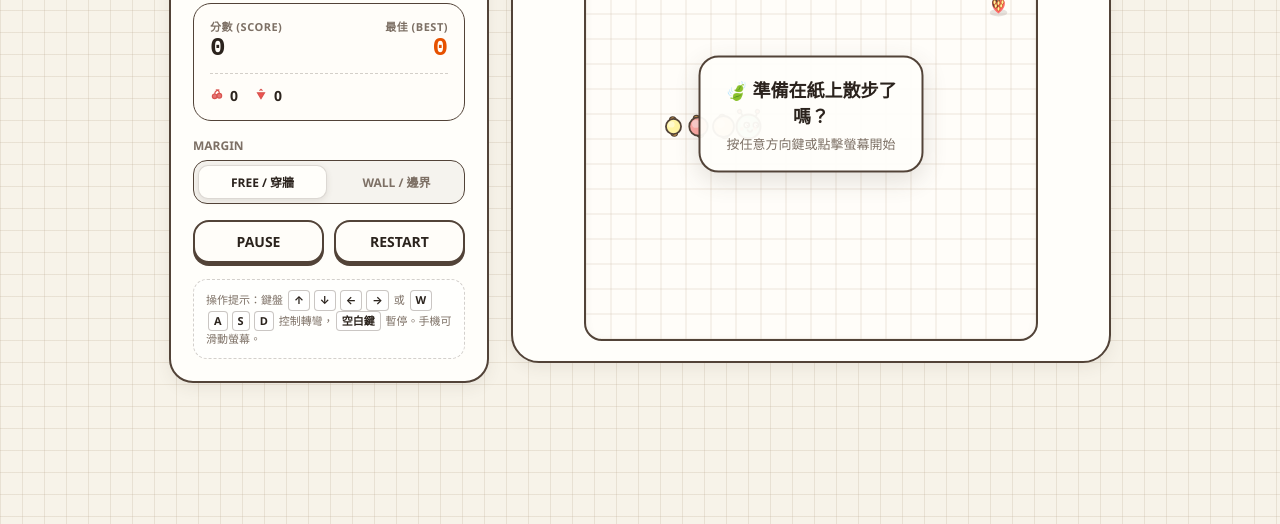
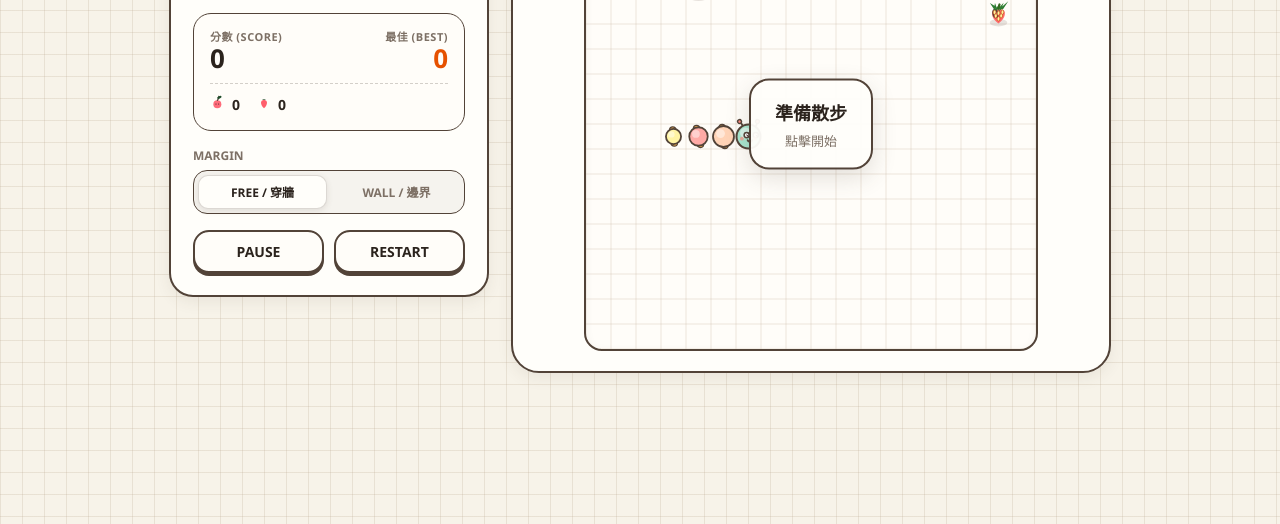
Before and after one commit to yunning0906/notebook-arcade, a website: page games/doodle-snake/index.html in a window 1280 px wide. Shown: the part 276-800 px from the top of the page. Drawn offline with Linux system fonts and the light colour scheme.

Commit message:
feat: clean snake UI (remove control guides and emojis, remove slashed zero font, update cherry to Suika Game hand-drawn style)

```diff
--- a/games/doodle-snake/index.html
+++ b/games/doodle-snake/index.html
@@ -62,13 +62,22 @@
                 <div class="fruit-stats">
                     <div class="fruit-stat-item" title="Cherries">
                         <span class="fruit-badge">
-                            <svg viewBox="0 0 24 24" width="14" height="14" fill="none" stroke="#D9534F" stroke-width="2"><circle cx="8" cy="16" r="4" fill="#E57373"></circle><circle cx="16" cy="15" r="4" fill="#E57373"></circle><path d="M8 12c0-5 6-7 8-7"></path><path d="M16 11c0-4-3-6-6-6"></path></svg>
+                            <svg viewBox="0 0 24 24" width="16" height="16" fill="none">
+                                <circle cx="11" cy="14" r="6" fill="#FF6B7A"></circle>
+                                <path d="M11 8 Q15 3 13 2" stroke="#524338" stroke-width="1.8" stroke-linecap="round"></path>
+                                <ellipse cx="14" cy="3.5" rx="3.5" ry="1.8" fill="#1E4D2B" transform="rotate(-20 14 3.5)"></ellipse>
+                                <circle cx="9" cy="13.5" r="0.8" fill="#222"></circle>
+                                <circle cx="13" cy="13.5" r="0.8" fill="#222"></circle>
+                            </svg>
                         </span>
                         <span id="cherryCount">0</span>
                     </div>
                     <div class="fruit-stat-item" title="Strawberries">
                         <span class="fruit-badge">
-                            <svg viewBox="0 0 24 24" width="14" height="14" fill="none" stroke="#D9534F" stroke-width="2"><polygon points="12,20 6,10 18,10" fill="#EF5350"></polygon><path d="M10 7c0-2 2-3 2-3s2 1 2 3"></path></svg>
+                            <svg viewBox="0 0 24 24" width="16" height="16" fill="none">
+                                <path d="M12 20 C6 14 6 8 12 7 C18 8 18 14 12 20 Z" fill="#FF5E6C"></path>
+                                <path d="M9 7 Q12 5 15 7" fill="#1E4D2B"></path>
+                            </svg>
                         </span>
                         <span id="strawberryCount">0</span>
                     </div>
@@ -95,11 +104,6 @@
                     <span>RESTART</span>
                 </button>
             </div>
-
-            <!-- Controls Guide -->
-            <div class="keyboard-guide">
-                <p>操作提示：鍵盤 <span>↑</span><span>↓</span><span>←</span><span>→</span> 或 <span>W</span><span>A</span><span>S</span><span>D</span> 控制轉彎，<span>空白鍵</span> 暫停。手機可滑動螢幕。</p>
-            </div>
         </aside>
 
         <!-- Center: Game Board Card -->
@@ -109,21 +113,21 @@
 
                 <!-- Initial Start Hint Overlay -->
                 <div id="startHint" class="overlay-msg">
-                    <div class="hint-title">🍃 準備在紙上散步了嗎？</div>
-                    <div class="hint-sub">按任意方向鍵或點擊螢幕開始</div>
+                    <div class="hint-title">準備散步</div>
+                    <div class="hint-sub">點擊開始</div>
                 </div>
 
                 <!-- Pause Overlay -->
                 <div id="pauseOverlay" class="overlay-msg hidden">
-                    <div class="hint-title">☕ 休息一下</div>
-                    <div class="hint-sub">點擊繼續或按空白鍵恢復</div>
+                    <div class="hint-title">暫停中</div>
+                    <div class="hint-sub">點擊繼續</div>
                 </div>
 
                 <!-- Game Over Memo Modal -->
                 <div id="gameOverModal" class="modal-backdrop hidden">
                     <div class="modal-memo">
-                        <h2 class="modal-title">漫步結束囉 🌸</h2>
-                        <p id="gameOverReason" class="modal-reason">哎呀，小毛毛蟲撞到自己的身體了！</p>
+                        <h2 class="modal-title">漫步結束</h2>
+                        <p id="gameOverReason" class="modal-reason">毛毛蟲撞到了！</p>
 
                         <div class="modal-scores">
                             <div class="modal-score-item">
@@ -137,7 +141,7 @@
                         </div>
 
                         <button id="btnPlayAgain" class="btn-play-again">
-                            再散步一次 🌱
+                            再散步一次
                         </button>
                     </div>
                 </div>
--- a/games/doodle-snake/js/food.js
+++ b/games/doodle-snake/js/food.js
@@ -122,93 +122,63 @@ class FoodManager {
     }
 
     /**
-     * 繪製手繪雙櫻桃 (Cherries)
+     * 繪製像 Suika Game 一樣的手繪櫻桃 (Cherry)
+     * 純手繪色鉛筆質感、棕色果梗、橘子墨綠色葉片與小黑點五官，完全無貼圖
      */
     _renderCherry(ctx) {
-        const r = this.gridSize * 0.28;
-        const stemTopX = 0;
-        const stemTopY = -r * 1.5;
-        const leftX = -r * 0.72;
-        const leftY = r * 0.45;
-        const rightX = r * 0.75;
-        const rightY = r * 0.2;
+        const r = this.gridSize * 0.36;
 
-        // 1. 綠色果梗與小嫩葉
-        ctx.strokeStyle = '#558B2F';
+        ctx.save();
+        ctx.translate(0, r * 0.2);
+
+        // 1. 手繪櫻桃果肉本體 (Suika Game 溫潤粉彩紅，無黑粗框)
+        ctx.fillStyle = '#FF6B7A';
+        ctx.beginPath();
+        ctx.arc(0, 0, r, 0, Math.PI * 2);
+        ctx.fill();
+
+        // 柔和微光高光
+        ctx.fillStyle = 'rgba(255, 255, 255, 0.45)';
+        ctx.beginPath();
+        ctx.ellipse(-r * 0.35, -r * 0.35, r * 0.28, r * 0.16, -Math.PI / 4, 0, Math.PI * 2);
+        ctx.fill();
+
+        // 2. 棕色手繪果梗
+        ctx.strokeStyle = '#524338';
         ctx.lineWidth = 2.2;
         ctx.lineCap = 'round';
-
-        // 左梗 (自然弧線)
         ctx.beginPath();
-        ctx.moveTo(stemTopX, stemTopY);
-        ctx.quadraticCurveTo(-r * 0.3, -r * 0.5, leftX, leftY - r * 0.5);
+        ctx.moveTo(0, -r * 0.85);
+        ctx.quadraticCurveTo(r * 0.35, -r * 1.45, r * 0.25, -r * 1.65);
         ctx.stroke();
 
-        // 右梗
+        // 3. 橘子墨綠色小嫩葉 (Suika Game 經典墨綠葉片)
+        ctx.fillStyle = '#1E4D2B';
         ctx.beginPath();
-        ctx.moveTo(stemTopX, stemTopY);
-        ctx.quadraticCurveTo(r * 0.5, -r * 0.4, rightX, rightY - r * 0.5);
+        ctx.ellipse(r * 0.32, -r * 1.55, r * 0.34, r * 0.17, -Math.PI / 6, 0, Math.PI * 2);
+        ctx.fill();
+
+        // 4. Suika Game 經典可愛手繪小黑圓點雙眼與微笑
+        const eyeOffsetX = r * 0.32;
+        const eyeOffsetY = r * 0.06;
+        const eyeRadius = Math.max(1.6, r * 0.08);
+        const pencilLead = '#222222';
+
+        // 雙眼
+        ctx.fillStyle = pencilLead;
+        ctx.beginPath();
+        ctx.arc(-eyeOffsetX, eyeOffsetY, eyeRadius, 0, Math.PI * 2);
+        ctx.arc(eyeOffsetX, eyeOffsetY, eyeRadius, 0, Math.PI * 2);
+        ctx.fill();
+
+        // 可愛微彎手繪笑臉
+        ctx.strokeStyle = pencilLead;
+        ctx.lineWidth = 1.6;
+        ctx.lineCap = 'round';
+        ctx.beginPath();
+        ctx.arc(0, eyeOffsetY + r * 0.12, r * 0.14, 0.25, Math.PI - 0.25);
         ctx.stroke();
 
-        // 梗頂端連接點
-        ctx.beginPath();
-        ctx.arc(stemTopX, stemTopY, 2, 0, Math.PI * 2);
-        ctx.fillStyle = '#33691E';
-        ctx.fill();
-
-        // 小綠葉 (手繪粉彩葉片)
-        ctx.save();
-        ctx.translate(stemTopX + 2, stemTopY + 2);
-        ctx.rotate(0.35);
-        ctx.beginPath();
-        ctx.ellipse(6, -2, 7, 3.8, 0.2, 0, Math.PI * 2);
-        ctx.fillStyle = '#81C784';
-        ctx.fill();
-        ctx.strokeStyle = '#33691E';
-        ctx.lineWidth = 1.2;
-        ctx.stroke();
-        ctx.restore();
-
-        // 2. 左櫻桃主體
-        this._drawCherryGlobe(ctx, leftX, leftY, r);
-
-        // 3. 右櫻桃主體
-        this._drawCherryGlobe(ctx, rightX, rightY, r);
-    }
-
-    _drawCherryGlobe(ctx, cx, cy, r) {
-        ctx.save();
-        // 柔和粉彩紅底色
-        ctx.beginPath();
-        ctx.arc(cx, cy, r, 0, Math.PI * 2);
-        ctx.fillStyle = '#FF5252';
-        ctx.fill();
-
-        // 頂部小凹槽
-        ctx.beginPath();
-        ctx.arc(cx, cy - r * 0.85, 2.5, 0, Math.PI);
-        ctx.strokeStyle = '#7f0000';
-        ctx.lineWidth = 1.2;
-        ctx.stroke();
-
-        // 柔亮高光 (Watercolor Shine)
-        ctx.beginPath();
-        ctx.arc(cx - r * 0.35, cy - r * 0.35, r * 0.32, 0, Math.PI * 2);
-        ctx.fillStyle = 'rgba(255, 255, 255, 0.65)';
-        ctx.fill();
-
-        // 第二小高光點
-        ctx.beginPath();
-        ctx.arc(cx - r * 0.15, cy - r * 0.5, r * 0.14, 0, Math.PI * 2);
-        ctx.fillStyle = '#FFFFFF';
-        ctx.fill();
-
-        // 手繪鉛筆邊框
-        ctx.beginPath();
-        ctx.arc(cx, cy, r, 0, Math.PI * 2);
-        ctx.strokeStyle = '#524338';
-        ctx.lineWidth = 1.6;
-        ctx.stroke();
         ctx.restore();
     }
 
--- a/games/doodle-snake/style.css
+++ b/games/doodle-snake/style.css
@@ -217,9 +217,10 @@ body {
 
 .score-val {
     font-size: 26px;
-    font-weight: 900;
+    font-weight: 800;
     color: var(--text-pencil);
-    font-family: monospace, sans-serif;
+    font-family: var(--font-main);
+    font-variant-numeric: normal;
     line-height: 1.1;
 }
 
```
Also changed, not shown: js/portal.js (+6 -6 lines).
